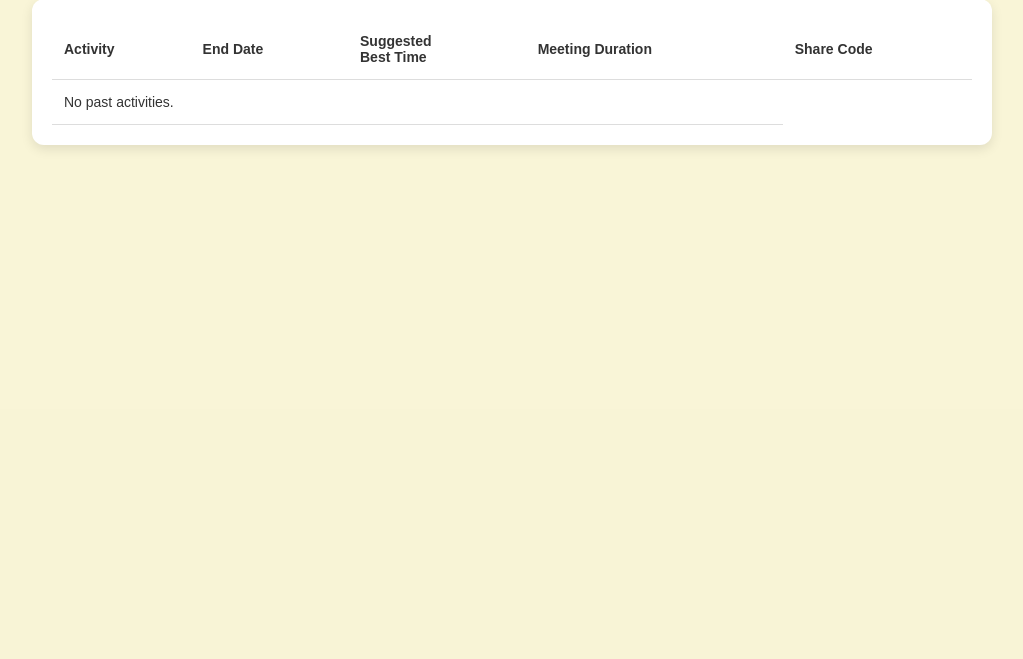
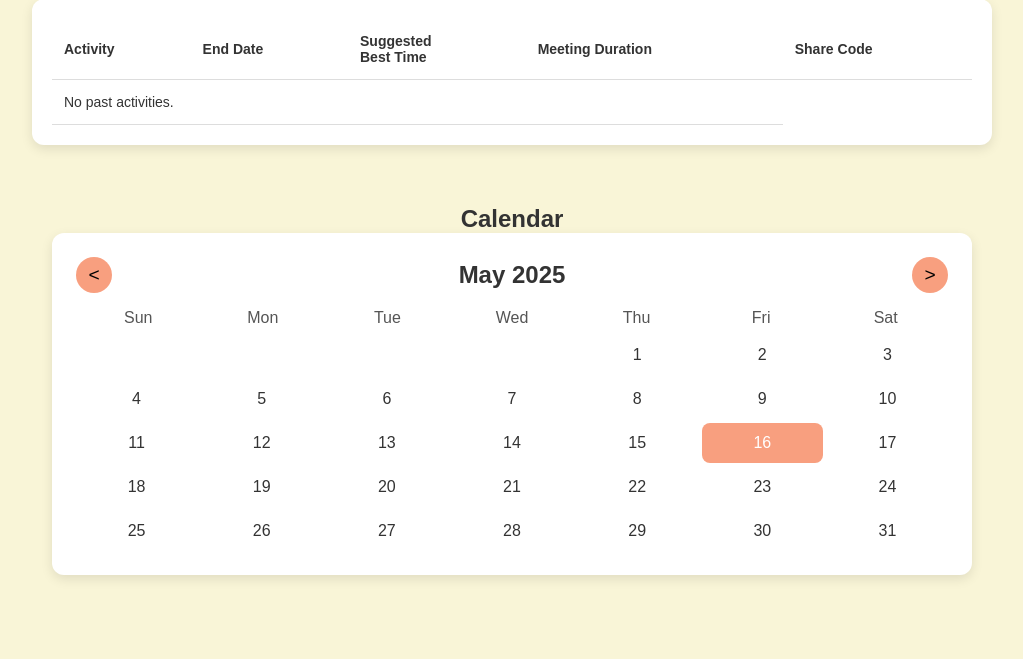
Before and after one commit to JillStingray1/CITS3403-Group-Project, a Flask app: page /main-menu in a window 1280 px wide. Shown: the part 391-1050 px from the top of the page, without its empty margins (128-1151 px from the left). Before the commit the page ends 539 px from the top, so only its background shows below. Run offline with Flask 3, Linux system fonts and the light colour scheme; the visitor is signed in with stand-in values (Sample User, id 1).

Commit message:
Implemente calendar section in main menu, Add calendar styling to mainmenu.css, Update calendar.js to render calendar grid, highlight today, and show meeting tooltips on hover, Pass activities from Flask backend to JS via meeting_routes.py def main_menu()

```diff
--- a/routes/meeting_routes.py
+++ b/routes/meeting_routes.py
@@ -107,7 +107,14 @@ def init_meeting_routes(app, db):
             db.session.commit()
             return redirect(url_for("main_menu"))
         return render_template(
-            "main-menu.html", created_activities=current_activities, past_activities=past_activities, form=form
+            "main-menu.html",
+            created_activities=current_activities,
+            past_activities=past_activities,
+            form=form,
+            activities=[
+                {"name": m[1].meeting_name, "due": m[1].end_date.strftime("%Y-%m-%d")}
+                for m in current_activities
+            ],
         )
 
     @app.route("/meeting/code/<share_code>", methods=["GET"])
--- a/static/javascript/calendar.js
+++ b/static/javascript/calendar.js
@@ -1,173 +1,197 @@
+/* This javascript file was generated by AI tools */
 // static/javascript/calendar.js
 
-/**
- * Retries a list of meetings from the database, currently unimplemented
- *
- * @returns list of JSON objects which contains meeting details
- */
-function load_tasks() {
-    //! TODO: currently returns a demo task, should implement some
-    //! get request and data validation
-    const now = new Date();
-    return [{
-        name: "Demo Meeting",
-        due: local_ISO(now),
-        time: "10:00 AM"
-    },
-    {
-        name: "Demo Meeting 3",
-        due: "2025-04-30",
-        time: "10:00 AM"
-    },
-    {
-        name: "Demo Meeting 2",
-        due: "2024-04-27",
-        time: "10:00 AM"
-    },
-    ];
+// — Helpers —
+
+// Load saved tasks (or empty list). You can swap this out to fetch
+// from your new /meeting/stats endpoint instead of localStorage.
+function loadTasks() {
+  return JSON.parse(localStorage.getItem('tasks') || '[]');
 }
 
-/**
- * Converts a Date object into a string literal with date padding
- *
- *
- * @param {Date} d
- * @returns
- */
-function local_ISO(d) {
+// Save tasks back. Again, replace if persisting server-side.
+function saveTasks(tasks) {
+  localStorage.setItem('tasks', JSON.stringify(tasks));
+}
+
+// Convert a Date object into 'YYYY-MM-DD' string
+function localISO(d) {
   const y = d.getFullYear();
   const m = String(d.getMonth() + 1).padStart(2, '0');
   const day = String(d.getDate()).padStart(2, '0');
   return `${y}-${m}-${day}`;
 }
 
-/**
- * Compares the eqality of 2 Date objects
- *
- * @param {Date} a
- * @param {Date} b
- * @returns Boolean value that represents equality
- */
-function is_same_day(a, b) {
+// Compare two Date objects just by their day
+function isSameDay(a, b) {
   return a.getFullYear() === b.getFullYear()
-        && a.getMonth() === b.getMonth()
-        && a.getDate() === b.getDate();
+      && a.getMonth()    === b.getMonth()
+      && a.getDate()     === b.getDate();
 }
 
-
-/**
- * Checks if a date object is either today, tomorrow, within the next week,
- * or beyond, and returns a string accordingly.
- *
- * @param {*} iso_date A date in ISO format
- * @returns "Today", "Tomorrow", "This [Weekday]", or the full date string
- */
-function format_when(iso_date) {
-    const d = new Date(iso_date);
-    const today = new Date(); today.setHours(0, 0, 0, 0);
-    if (is_same_day(d, today)) return 'Today';
-
+// Format the "When" column: Today / Tomorrow / Weekday name
+function formatWhen(isoDate) {
+  const d = new Date(isoDate);
+  const today = new Date();
+  today.setHours(0,0,0,0);
+  if (isSameDay(d, today)) return 'Today';
   const tomorrow = new Date(today);
   tomorrow.setDate(today.getDate() + 1);
-    if (is_same_day(d, tomorrow)) return 'Tomorrow';
-
-    const nextWeek = new Date(today);
-    nextWeek.setDate(today.getDate() + 7);
-    if (today < d && d < nextWeek) return `This ${d.toLocaleString('default', { weekday: 'long' })}`;
-
-    return d.toLocaleDateString('default', { year: 'numeric', month: 'long', day: 'numeric' });
+  if (isSameDay(d, tomorrow)) return 'Tomorrow';
+  return d.toLocaleString('default', { weekday: 'long' });
 }
 
+// — Render Activities —
+// Populate the Current and Past tables
+function renderActivities() {
+  const all = loadTasks();
+  const today = new Date();
+  today.setHours(0,0,0,0);
 
-/**
- * Renders 2 lists of activities, depending on if the retrived activity is
- * before or after the current date
- */
-function render_activities() {
-    const all = load_tasks();
-    const midpoint = new Date(), current_body = document.getElementById('current-activities'),
-        pastTbody = document.getElementById('past-activities');
-    midpoint.setHours(0, 0, 0, 0);
-    current_body.innerHTML = ''; pastTbody.innerHTML = '';
+  const curTbody = getTbodyBySectionHeader('Current Activities');
+  const pastTbody = getTbodyBySectionHeader('Past Activities');
+  if (!curTbody || !pastTbody) return; // Defensive: don't error if not found
+
+  curTbody.innerHTML = '';
+  pastTbody.innerHTML = '';
+
   all.forEach(t => {
     const tr = document.createElement('tr');
-        tr.innerHTML = `<td>${t.name}</td>
-                      <td>${format_when(t.due)}</td>
-                      <td>${t.time}</td>`;
+    tr.innerHTML = `
+      <td>${t.name}</td>
+      <td>${formatWhen(t.due)}</td>
+      <td>${t.time}</td>
+    `;
     const dueDate = new Date(t.due);
-        if (dueDate < midpoint) pastTbody.appendChild(tr);
-        else current_body.appendChild(tr);
+    if (dueDate < today) {
+      pastTbody.appendChild(tr);
+    } else {
+      curTbody.appendChild(tr);
+    }
   });
 }
 
-/** Renders the calender on the main menu of the year and month passed to
- *  the function
- *
- * @param {number} year the year to display
- * @param {number} month the default month to display
- */
-function render_calendar(year, month) {
-    const days_el = document.getElementById('calendar-days');
-    days_el.innerHTML = '';
-    // header title
-    const title = document.getElementById('calendar-title');
-    const month_name = new Date(year, month).toLocaleString('default', { month: 'long' });
-    title.textContent = `${month_name} ${year}`;
+// — Render Calendar —
+// Fill the grid for a given year/month
+function renderCalendar(year, month) {
+  const daysEl     = document.getElementById('calendar-days');
+  daysEl.innerHTML = '';
 
-    const first_weekday = new Date(year, month, 1).getDay();
-    const num_days = new Date(year, month + 1, 0).getDate();
-    const today = new Date(); today.setHours(0, 0, 0, 0);
-    // blanks
-    for (let i = 0; i < first_weekday; i++) {
-        const b = document.createElement('div'); b.className = 'blank';
-        days_el.appendChild(b);
+  // Update header
+  const title     = document.getElementById('calendar-title');
+  const monthName = new Date(year, month)
+    .toLocaleString('default', { month: 'long' });
+  title.textContent = `${monthName} ${year}`;
+
+  // Compute first weekday and number of days
+  const firstWeekday = new Date(year, month, 1).getDay();
+  const numDays      = new Date(year, month+1, 0).getDate();
+  const today        = new Date();
+  today.setHours(0,0,0,0);
+
+  // Blanks for days before the 1st
+  for (let i = 0; i < firstWeekday; i++) {
+    const b = document.createElement('div');
+    b.className = 'blank';
+    daysEl.appendChild(b);
   }
-    // days
-    const all = load_tasks();
-    for (let d = 1; d <= num_days; d++) {
+
+  // Day cells
+  const all = loadTasks();
+  for (let d = 1; d <= numDays; d++) {
     const cell = document.createElement('div');
-        const dt = new Date(year, month, d);
+    const dt   = new Date(year, month, d);
     cell.textContent = d;
-        if (is_same_day(dt, today)) cell.classList.add('today');
-        // attach tasks
-        const iso = local_ISO(dt);
-        const dayTasks = all.filter(t => t.due === iso);
-        if (dayTasks.length) {
-            cell.classList.add('has-task');
-            cell.dataset.tasks = JSON.stringify(dayTasks);
+
+    // Highlight today
+    if (isSameDay(dt, today)) {
+      cell.classList.add('today');
+    }
+
+    daysEl.appendChild(cell);
+  }
+
+  // After rendering all day cells
+  (window.activities || []).forEach(activity => {
+    const activityDate = activity.due; // or activity.start_date
+    const dt = new Date(activityDate);
+    // Find the cell for this exact date (year, month, day)
+    const cell = [...document.querySelectorAll('.calendar-days div')]
+      .find(div => {
+        if (div.classList.contains('blank')) return false;
+        const cellDay = Number(div.textContent);
+        // Get the current calendar view's year and month from the header
+        const [monthName, yearStr] = document.getElementById('calendar-title').textContent.split(' ');
+        const cellMonth = new Date(Date.parse(monthName +" 1, 2020")).getMonth();
+        const cellYear = Number(yearStr);
+        return (
+          cellDay === dt.getDate() &&
+          cellMonth === dt.getMonth() &&
+          cellYear === dt.getFullYear()
+        );
+      });
+    if (cell && isSameDay(dt, today)) {
+      cell.classList.add('has-activity');
       cell.addEventListener('mouseenter', e => {
+        document.querySelectorAll('.tooltip').forEach(tip => tip.remove());
         const tip = document.createElement('div');
         tip.className = 'tooltip';
-                JSON.parse(e.target.dataset.tasks).forEach(t => {
-                    const row = document.createElement('div');
-                    row.className = 'item';
-                    row.innerHTML = `<span class="icon">🕒</span> ${t.time} — ${t.name}`;
-                    tip.appendChild(row);
-                });
+        tip.innerHTML = `<div class="item"><span class="icon">📅</span> ${activity.name}</div>`;
         document.body.appendChild(tip);
         const r = e.target.getBoundingClientRect();
-                tip.style.top = `${r.top - tip.offsetHeight - 8}px`;
-                tip.style.left = `${r.left + r.width / 2 - tip.offsetWidth / 2}px`;
+        tip.style.top  = `${r.top - tip.offsetHeight - 8}px`;
+        tip.style.left = `${r.left + r.width/2 - tip.offsetWidth/2}px`;
         e.target._tooltip = tip;
       });
       cell.addEventListener('mouseleave', e => {
-                e.target._tooltip?.remove();
+        if (e.target._tooltip) {
+          e.target._tooltip.remove();
+          e.target._tooltip = null;
+        }
       });
     }
-        days_el.appendChild(cell);
+  });
+}
+
+// — Initialize & Wire Controls —
+document.addEventListener('DOMContentLoaded', () => {
+  // Render initial view
+  let view       = new Date();
+  let viewYear   = view.getFullYear();
+  let viewMonth  = view.getMonth();
+
+  renderActivities();
+  renderCalendar(viewYear, viewMonth);
+
+  // Prev / Next month buttons
+  document.getElementById('prev-month').addEventListener('click', () => {
+    viewMonth--;
+    if (viewMonth < 0) { viewMonth = 11; viewYear--; }
+    renderCalendar(viewYear, viewMonth);
+  });
+  document.getElementById('next-month').addEventListener('click', () => {
+    viewMonth++;
+    if (viewMonth > 11) { viewMonth = 0; viewYear++; }
+    renderCalendar(viewYear, viewMonth);
+  });
+});
+
+function getTbodyBySectionHeader(headerText) {
+  // Find all section headers
+  const headers = document.querySelectorAll('.card-section-header h2');
+  for (const h2 of headers) {
+    if (h2.textContent.trim() === headerText) {
+      // Find the next .card table tbody after this header
+      const section = h2.closest('.card-section');
+      if (section) {
+        const tbody = section.querySelector('table tbody');
+        if (tbody) return tbody;
       }
     }
+  }
+  return null;
+}
 
-
-// Displays calendar and activities
-let view = new Date(), view_year = view.getFullYear(), view_month = view.getMonth();
-render_activities();
-render_calendar(view_year, view_month);
-document.getElementById('prev-month').addEventListener('click', () => {
-    view_month--; if (view_month < 0) { view_month = 11; view_year--; }
-    render_calendar(view_year, view_month);
-});
-document.getElementById('next-month').addEventListener('click', () => {
-    view_month++; if (view_month > 11) { view_month = 0; view_year++; }
-    render_calendar(view_year, view_month);
-});
+// Usage:
+const curTbody = getTbodyBySectionHeader('Current Activities');
+const pastTbody = getTbodyBySectionHeader('Past Activities');
--- a/static/stylesheet/mainmenu.css
+++ b/static/stylesheet/mainmenu.css
@@ -139,6 +139,99 @@ body.main-background {
   color: #555;
 }
 
+/* ─── Calendar Card ─────────────────────────────────────────────────────── */
+.card.calendar-card {
+  background: #fff;
+  border-radius: 12px;
+  box-shadow: 0 4px 12px rgba(0,0,0,0.1);
+  padding: 24px;
+  margin-bottom: 24px;
+}
+
+/* Header with arrows + month */
+.calendar-header {
+  display: flex;
+  align-items: center;
+  justify-content: space-between;
+  margin-bottom: 16px;
+}
+.calendar-nav-btn {
+  background: #F89F7F;
+  border: none;
+  color: #000;
+  width: 36px;
+  height: 36px;
+  border-radius: 50%;
+  font-size: 1.2rem;
+  cursor: pointer;
+}
+.calendar-nav-btn:hover {
+  background: #E6785F;
+}
+.calendar-title {
+  font-size: 1.5rem;
+  font-weight: 600;
+  color: #333;
+  flex: 1;
+  text-align: center;
+}
+
+/* Weekday headings */
+.calendar-weekdays {
+  display: grid;
+  grid-template-columns: repeat(7,1fr);
+  text-align: center;
+  margin-bottom: 8px;
+  color: #555;
+  font-weight: 500;
+}
+
+/* Day cells */
+.calendar-days {
+  display: grid;
+  grid-template-columns: repeat(7,1fr);
+  grid-auto-rows: 40px;
+  gap: 4px;
+}
+.calendar-days div {
+  text-align: center;
+  line-height: 40px;
+  color: #333;
+  font-family: Arial, sans-serif;
+  position: relative;
+}
+.calendar-days .blank {
+  color: transparent;
+}
+.calendar-days .today {
+  background: #F89F7F;
+  color: #fff;
+  border-radius: 8px;
+}
+
+/* Tooltip for days with tasks */
+.tooltip {
+  position: absolute;
+  background: #fff;
+  border: 1px solid #ddd;
+  box-shadow: 0 2px 8px rgba(0,0,0,0.1);
+  border-radius: 8px;
+  padding: 8px 12px;
+  z-index: 2000;
+  white-space: nowrap;
+}
+.tooltip .item {
+  margin-bottom: 6px;
+  display: flex;
+  align-items: center;
+  gap: 6px;
+}
+.tooltip .item:last-child {
+  margin-bottom: 0;
+}
+.tooltip .icon {
+  font-size: 1.1rem;
+}
 
 /* Code for the share menu drop down */
 .share-dropdown {
--- a/templates/main-menu.html
+++ b/templates/main-menu.html
@@ -5,7 +5,7 @@
   <title>Main Menu</title>
   <link rel="stylesheet" href="{{ url_for('static', filename='stylesheet/common.css') }}">
   <link rel="stylesheet" href="{{ url_for('static', filename='stylesheet/mainmenu.css') }}">
-  <script src="{{ url_for('static', filename='javascript/meeting-popup.js') }}"></script>
+  <script src="{{ url_for('static', filename='javascript/meeting-popup.js') }}" defer></script>
 </head>
 <body class="main-background">
 
@@ -126,7 +126,32 @@
         </table>
       </div>
     </section>
+
+    <section class="calendar-section">
+      <h2>Calendar</h2>
+      <div class="card calendar-card">
+        <!-- month navigation -->
+        <div class="calendar-header">
+          <button class="calendar-nav-btn" id="prev-month">&lt;</button>
+          <div class="calendar-title" id="calendar-title"></div>
+          <button class="calendar-nav-btn" id="next-month">&gt;</button>
+        </div>
+        <!-- weekday labels -->
+        <div class="calendar-weekdays">
+          <div>Sun</div><div>Mon</div><div>Tue</div>
+          <div>Wed</div><div>Thu</div><div>Fri</div><div>Sat</div>
+        </div>
+        <!-- days grid -->
+        <div class="calendar-days" id="calendar-days"></div>
+      </div>
+    </section>
+
   </main>
+  <script src="{{ url_for('static', filename='javascript/calendar.js') }}" defer></script>
+
+  <script>
+  window.activities = {{ activities|tojson }};
+  </script>
 
 </body>
 </html>
```
Lines whose indentation alone changed are shown as unchanged.
